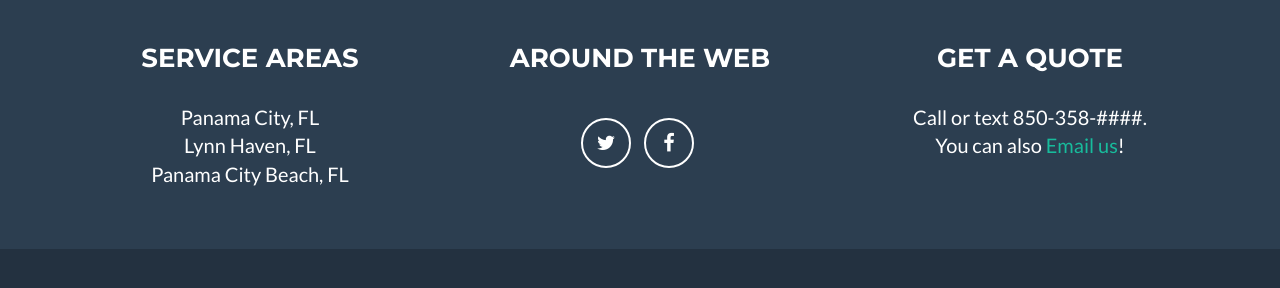
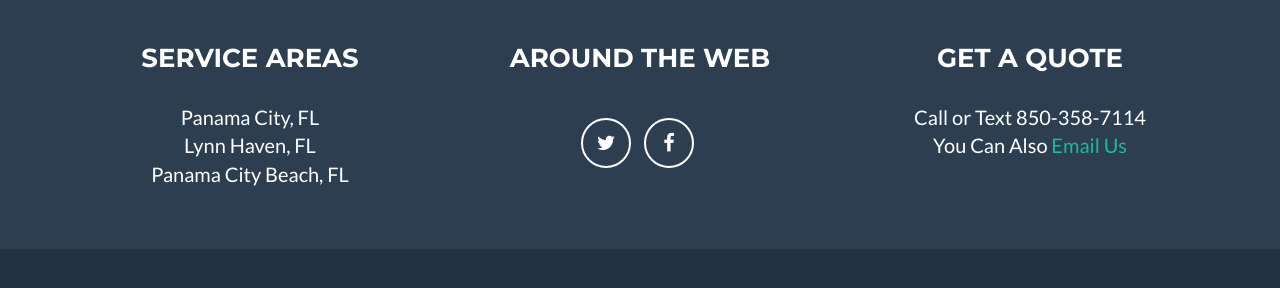
Before and after one commit to pawsdeep/pawsdeep.github.io, a Jekyll site: the page built from index.html, in a window 1280 px wide and 900 px high, scrolled down 2092 px. Shown: the part 601-889 px from the top of the window. Built offline with Jekyll 4.4.1, drawn with Linux system fonts in a browser that asks for light colours.

```diff
--- a/_config.yml
+++ b/_config.yml
@@ -37,8 +37,8 @@ address:
   - line: Panama City Beach, FL
 
 # Credits content
-credits: 'Call or text 850-358-####.'
-credits2: 'You can also <a href="/#contact">Email us</a>!'
+credits: 'Call or Text 850-358-7114'
+credits2: 'You Can Also <a href="/#contact">Email Us</a>'
 # Build settings
 markdown: kramdown
 permalink: pretty
```
